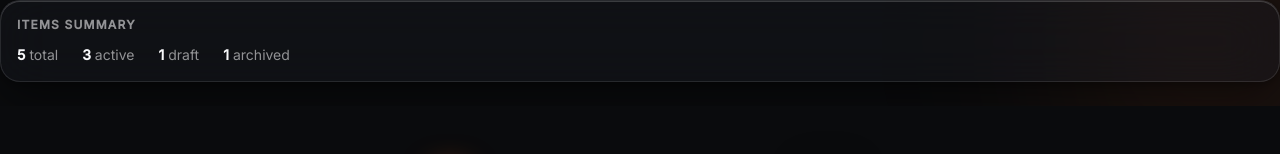
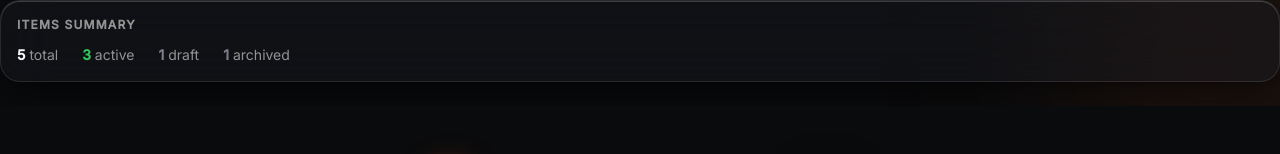
Before and after one commit to dantecarlo/app-monorepo-template, a Next.js app in the folder apps/web/: page / in a window 1280 px wide. Shown: the top 154 px of the page. Built offline with nearby package versions, Linux system fonts and the light colour scheme; no server answers.

Commit message:
fix(web): replace nonexistent color tokens in ItemsSummary screen

```diff
--- a/apps/web/src/screens/ItemsSummary/ItemsSummary.screen.tsx
+++ b/apps/web/src/screens/ItemsSummary/ItemsSummary.screen.tsx
@@ -22,19 +22,19 @@ const ItemsSummaryScreen = async () => {
           <span className="text-text-secondary">total</span>
         </span>
         <span>
-          <span className="font-semibold text-accent-green">
+          <span className="font-semibold text-success">
             {summary.activeCount}
           </span>{' '}
           <span className="text-text-secondary">active</span>
         </span>
         <span>
-          <span className="font-semibold text-text-muted">
+          <span className="font-semibold text-text-tertiary">
             {summary.draftCount}
           </span>{' '}
           <span className="text-text-secondary">draft</span>
         </span>
         <span>
-          <span className="font-semibold text-text-muted">
+          <span className="font-semibold text-text-tertiary">
             {summary.archivedCount}
           </span>{' '}
           <span className="text-text-secondary">archived</span>
```
